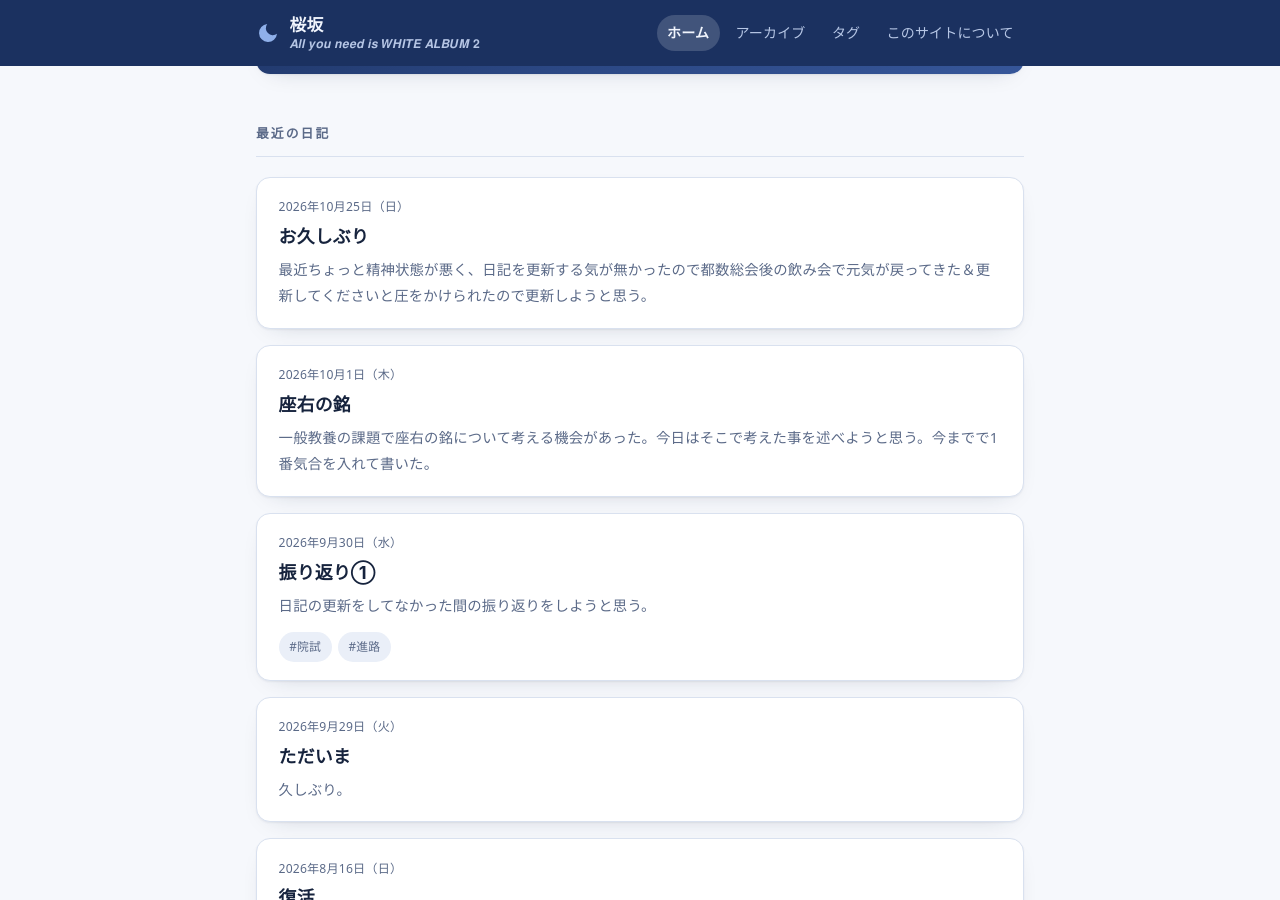
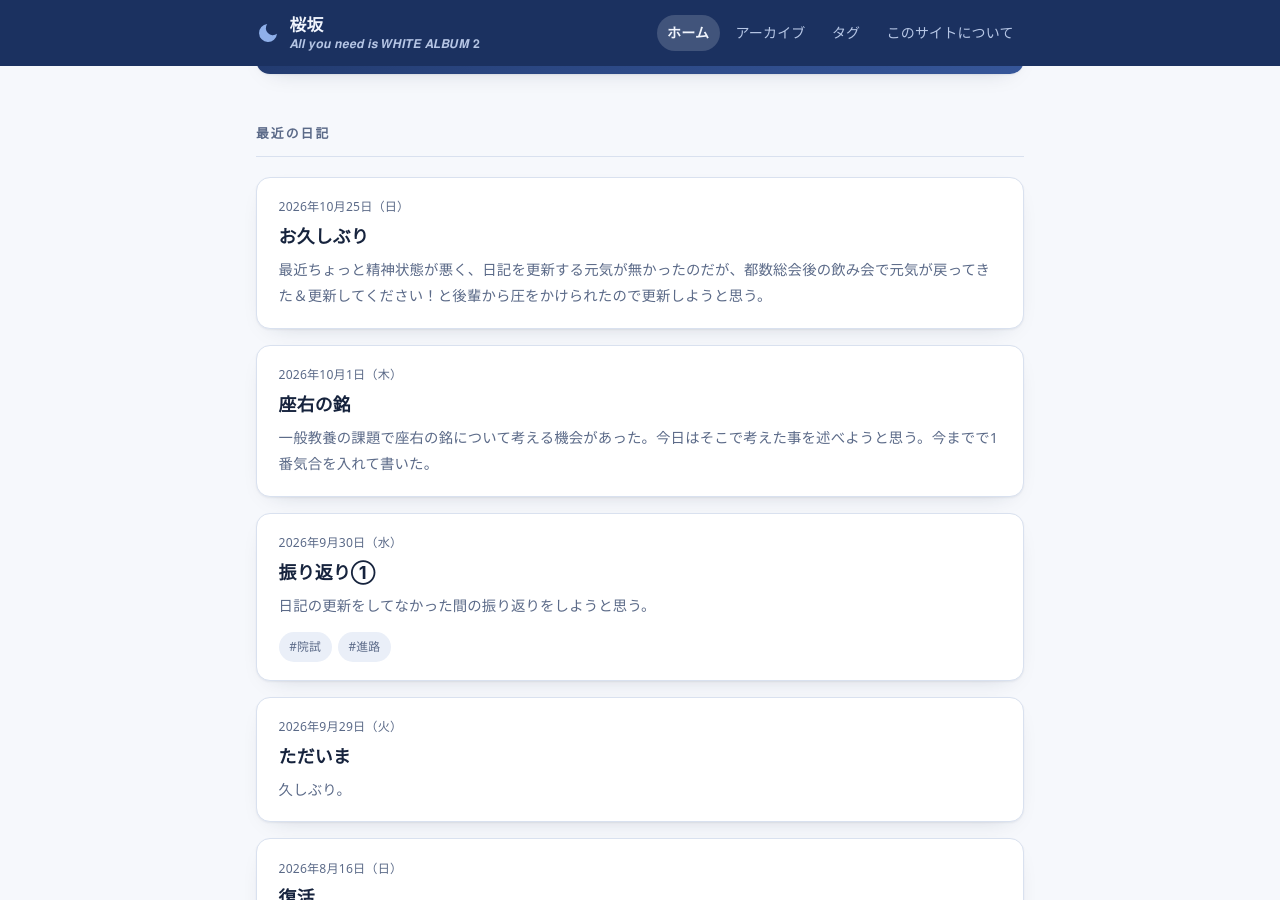
Before and after one commit to sakurazaka-math/sakurazaka-math.github.io, a Jekyll site: the page built from index.html, in a window 1280 px wide and 900 px high, scrolled down 301 px. Built offline with Jekyll 4.4.1, drawn with Linux system fonts in a browser that asks for light colours.

Commit message:
2026-10-25-day22.md を更新

```diff
--- a/_posts/2026-10-25-day22.md
+++ b/_posts/2026-10-25-day22.md
@@ -4,5 +4,5 @@ date: 2026-10-25
 tags:
 mood: 日による
 ---
-最近ちょっと精神状態が悪く、日記を更新する気が無かったので都数総会後の飲み会で元気が戻ってきた＆更新してくださ️️い️と圧をかけられたので更新しようと思う。
+最近ちょっと精神状態が悪く、日記を更新する元気が無かったのだが、都数総会後の飲み会で元気が戻ってきた＆更新してくださ️️い️！と後輩から圧をかけられたので更新しようと思う。
 <!--more-->
```
